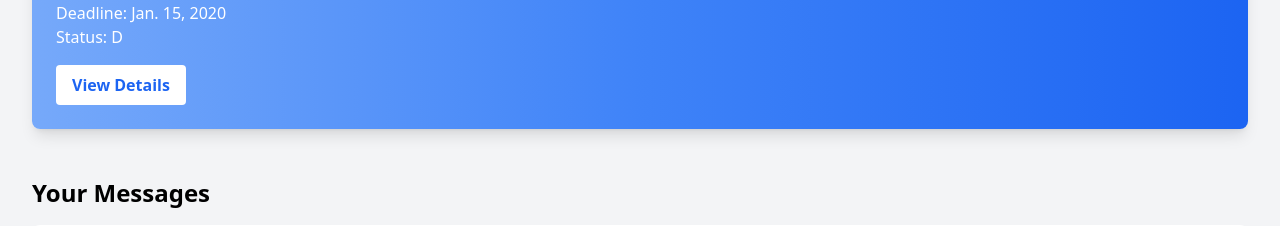
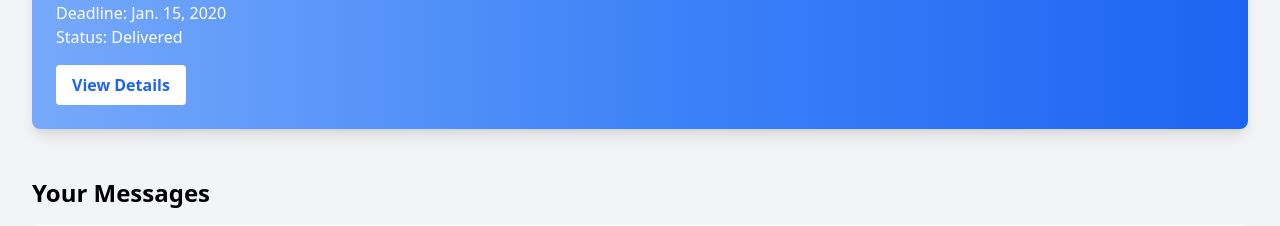
Before and after one commit to Raf-Mos/Chfiha, a Django app: page /ordersmessages/ in a window 1280 px wide. Shown: the part 303-529 px from the top of the page. Run offline with Django 5.2, Linux system fonts and the light colour scheme; a user stored in the database is signed in; tables that the repository leaves empty hold one stand-in row (values such as "Sample post"); grey boxes marked "Sample" are stand-in pictures; data that the repository does not hold is empty; style sheets or scripts are compiled from the project's sources; some libraries are stand-ins or nearby versions.

Commit message:
messages order displlay section

```diff
--- a/chfiha/templates/ordersmessages.html
+++ b/chfiha/templates/ordersmessages.html
@@ -14,7 +14,7 @@
             <h3 class="text-xl font-bold text-white">Order #{{ order.order_number }}</h3>
             <p class="text-white">Service: {{ order.service.title }}</p>
             <p class="text-white">Deadline: {{ order.end_date }}</p>
-            <p class="text-white">Status: {{ order.step5_status }}</p>
+            <p class="text-white">Status: {{ order.get_step5_status_display }}</p>
             <button class="mt-4 bg-white text-blue-600 font-bold py-2 px-4 rounded focus:outline-none">View Details</button>
         </div>
         {% endfor %}
```
